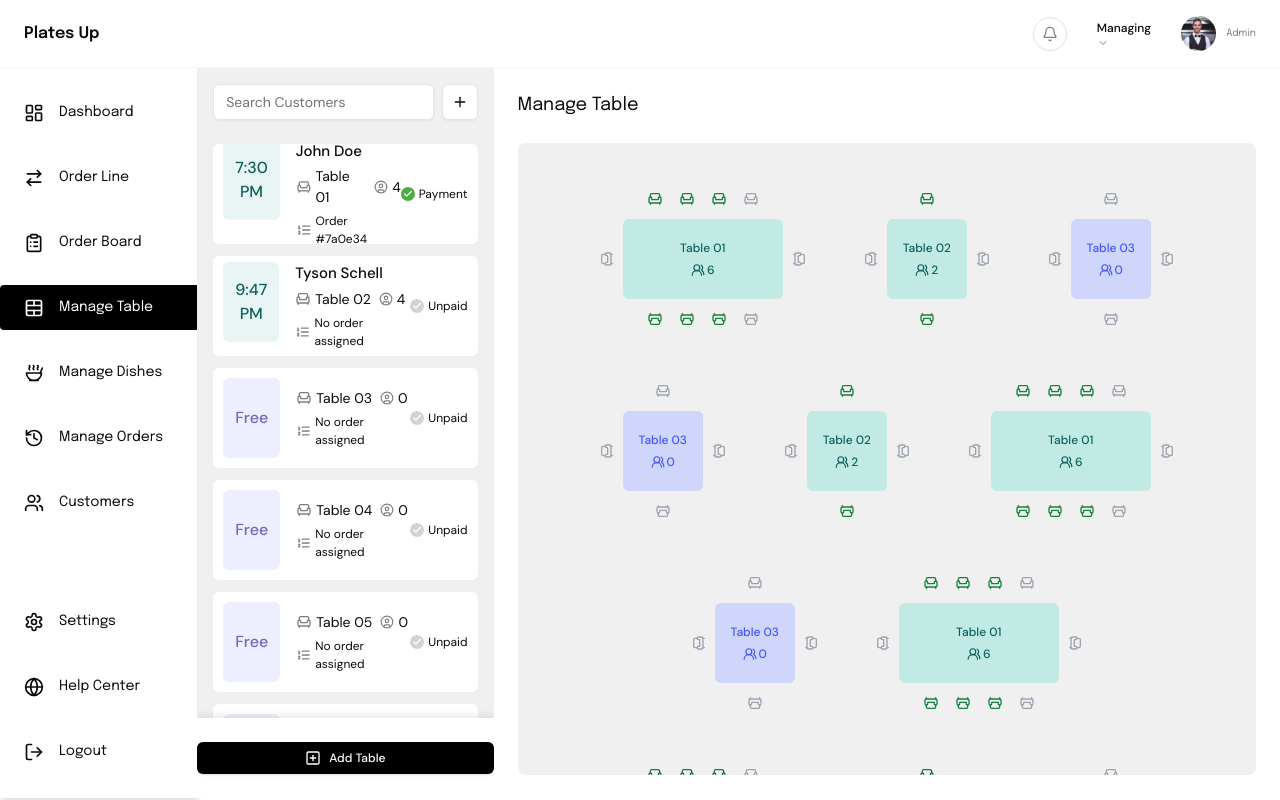
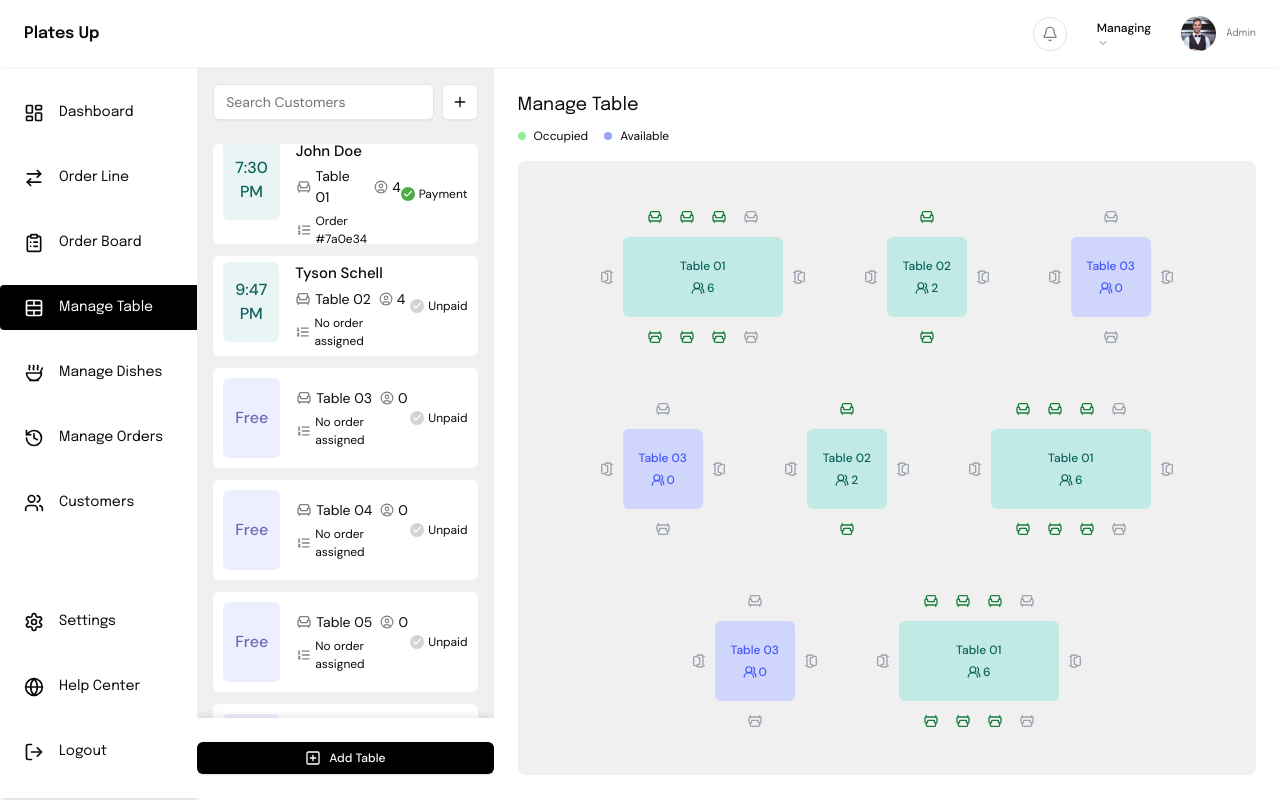
Before and after one commit to pritulgohil/restaurant-pos, a Next.js app: page /pos/manage-table in a window 1280 px wide. Built offline with nearby package versions, Linux system fonts and the light colour scheme; no server answers; sample sign-in values are in the browser's storage.

Commit message:
added table canvas front end part

```diff
--- a/src/app/components/Pos/ManageTable/ManageTable.jsx
+++ b/src/app/components/Pos/ManageTable/ManageTable.jsx
@@ -458,6 +458,16 @@ const ManageTable = () => {
         </div>
         <div className={styles.rightSideContainer}>
           <h2 className={styles.ManageTableHeader}>Manage Table</h2>
+          <div className={styles.tableLegendContainer}>
+            <div className={styles.tableLegendItem}>
+              <div className={styles.OccupiedIndicator}></div>
+              <div className={styles.legendLabel}>Occupied</div>
+            </div>
+            <div className={styles.tableLegendItem}>
+              <div className={styles.AvailableIndicator}></div>
+              <div className={styles.legendLabel}>Available</div>
+            </div>
+          </div>
           <div className={styles.tableCanvasContainer}>
             <div className={styles.tableRow}>
               <div className={styles.tableContainer}>
--- a/src/app/components/Pos/ManageTable/ManageTable.module.css
+++ b/src/app/components/Pos/ManageTable/ManageTable.module.css
@@ -29,15 +29,14 @@
 
 .customerContainer {
   margin-top: 24px;
-  height: calc(100vh - 200px); /* adjust based on your layout */
-  overflow-y: auto; /* enable vertical scrolling */
-  overflow-x: hidden; /* hide horizontal scroll */
+  height: calc(100vh - 200px);
+  overflow-y: auto;
+  overflow-x: hidden;
   scrollbar-width: none;
   -ms-overflow-style: none;
-  padding-bottom: 48px; /* add space equal or slightly larger than button height */
+  padding-bottom: 48px;
 }
 
-/* Hide scrollbar in Webkit browsers */
 .customerContainer::-webkit-scrollbar {
   display: none;
 }
@@ -159,16 +158,15 @@
 .tableCanvasContainer {
   background-color: #f0f0f0;
   width: 100%;
-  margin-top: 24px;
+  margin-top: 16px;
   border-radius: 8px;
-  height: calc(100vh - 168px);
+  height: calc(100vh - 186px);
   padding: 48px;
-  overflow-y: scroll; /* enable scrolling */
-  scrollbar-width: none; /* for Firefox */
-  -ms-overflow-style: none; /* for IE and Edge */
+  overflow-y: scroll;
+  scrollbar-width: none;
+  -ms-overflow-style: none;
 }
 
-/* Hide scrollbar for Webkit browsers (Chrome, Safari, Opera) */
 .tableCanvasContainer::-webkit-scrollbar {
   display: none;
 }
@@ -211,7 +209,7 @@
   width: 160px;
   height: 80px;
   display: flex;
-  flex-direction: column; /* stack children vertically */
+  flex-direction: column;
   justify-content: center;
   align-items: center;
   font-size: 12px;
@@ -225,7 +223,7 @@
   width: 80px;
   height: 80px;
   display: flex;
-  flex-direction: column; /* stack children vertically */
+  flex-direction: column;
   justify-content: center;
   align-items: center;
   cursor: pointer;
@@ -240,7 +238,7 @@
   width: 80px;
   height: 80px;
   display: flex;
-  flex-direction: column; /* stack children vertically */
+  flex-direction: column;
   justify-content: center;
   align-items: center;
   cursor: pointer;
@@ -250,10 +248,37 @@
 }
 
 .iconRow {
-  margin-top: 4px; /* space between Table 01 and the icon+number */
+  margin-top: 4px;
   display: flex;
   align-items: center;
-  gap: 2px; /* small gap between icon and number */
+  gap: 2px;
+}
+
+.tableLegendContainer {
+  margin-top: 8px;
+  font-size: 12px;
+  display: flex;
+  gap: 16px;
+}
+
+.OccupiedIndicator {
+  background-color: lightgreen;
+  width: 8px;
+  height: 8px;
+  border-radius: 100%;
+}
+
+.AvailableIndicator {
+  background-color: #99a5f9;
+  width: 8px;
+  height: 8px;
+  border-radius: 100%;
+}
+
+.tableLegendItem {
+  display: flex;
+  align-items: center;
+  gap: 8px;
 }
 
 @media (min-width: 1600px) {
```
